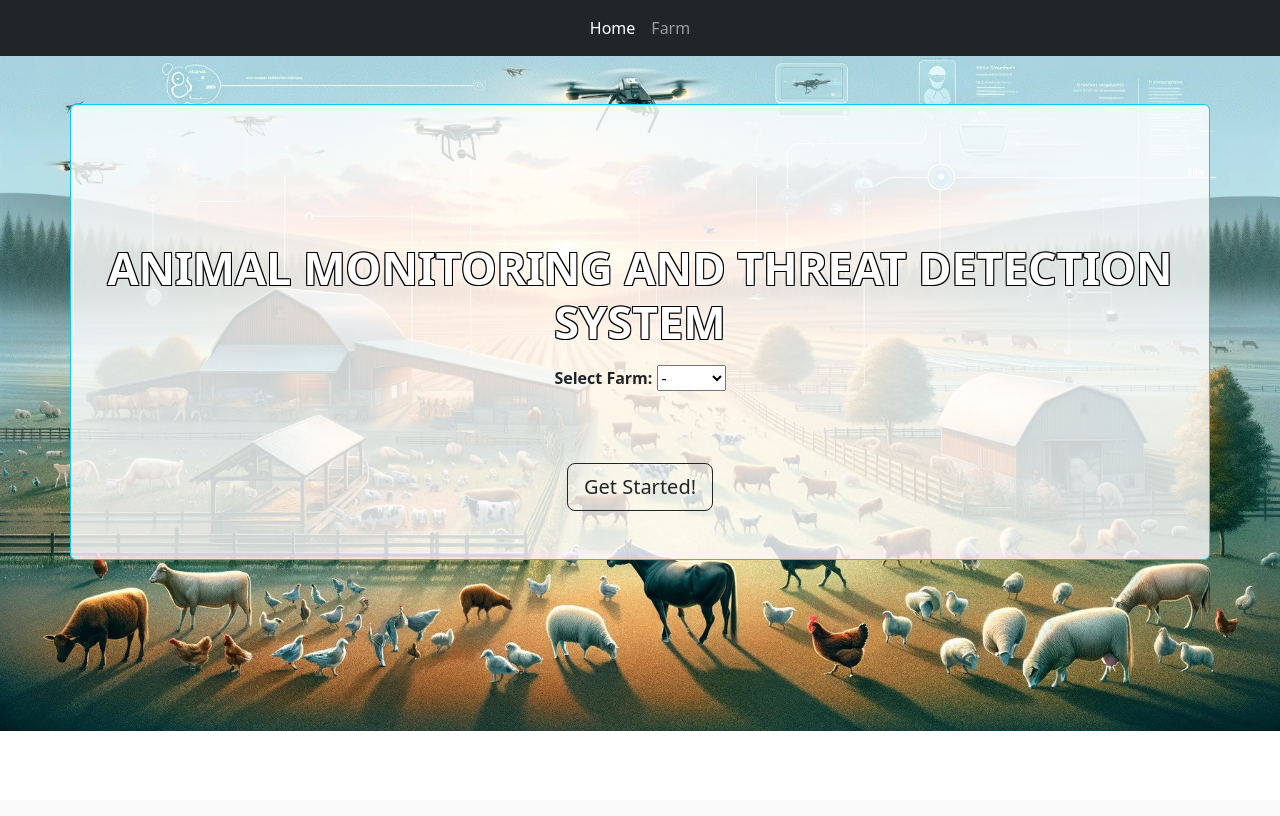
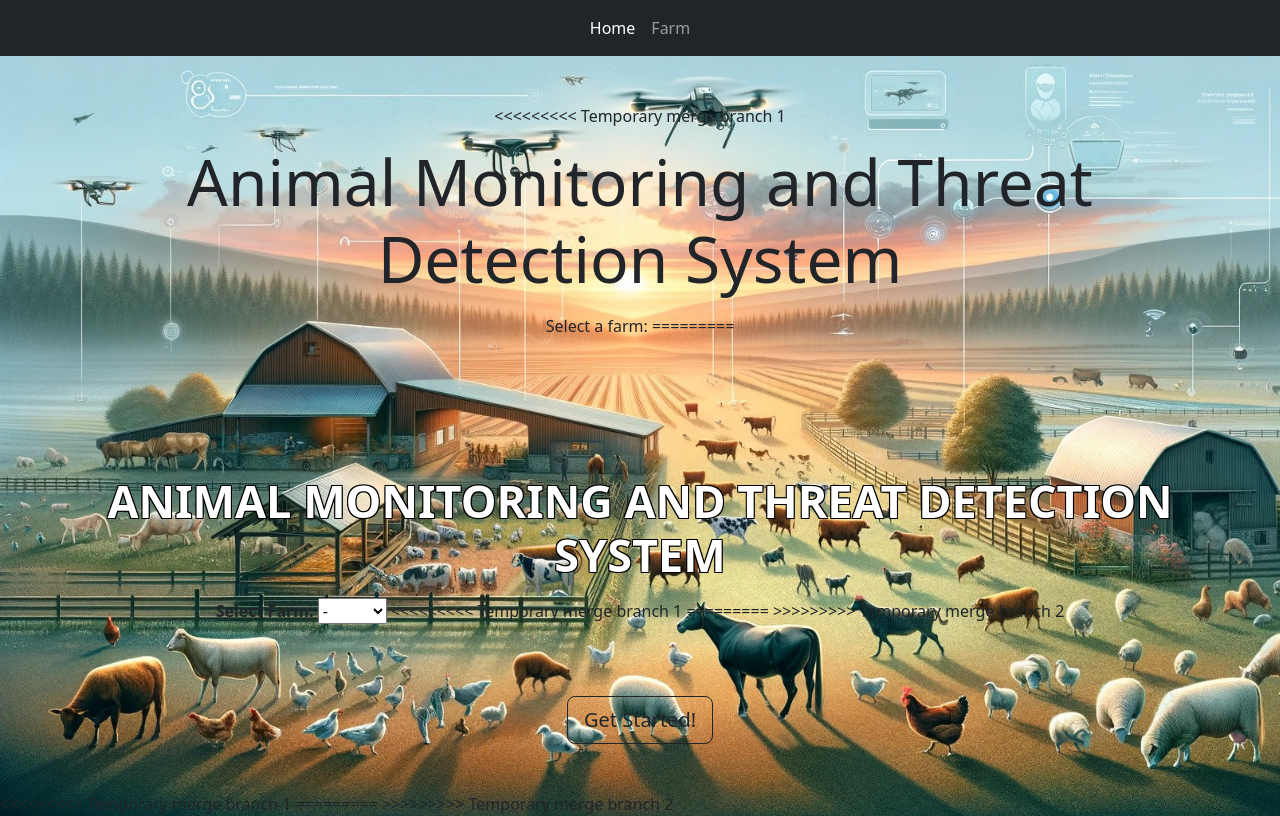
Before and after one commit to Sidharth1919/Animal-detection-Yolov8-Flask, a Flask app: page / in a window 1280 px wide. Before the commit the page ends 731 px from the top, so only its background shows below. Run offline with Flask 3, Linux system fonts and the light colour scheme; some libraries are stand-ins or nearby versions.

Commit message:
idk (#7)
* changed home page heading

* bg image

* adjusted the title

* table border and real time data background

---------

Co-authored-by: Sidharth Ajul <88034533+Sidharth1919@users.noreply.github.com>

```diff
--- a/templates/index.html
+++ b/templates/index.html
@@ -4,13 +4,17 @@
 
 <!-- heading -->
 
-<div class="container border border-info rounded mt-5 text-center" style="background-color: rgba(255, 255, 255, 0.8);">
+<div class="container mt-5 text-center">
   <i class="fa-solid fa-camera-cctv"></i>
-<h1 class="display-3 my-3 custom-border" style="color: white; font-weight: bold; text-shadow: -1px -1px 0 #000, 1px -1px 0 #000, -1px 1px 0 #000, 1px 1px 0 #000; padding-top: 120px;">
+<<<<<<<<< Temporary merge branch 1
+  <h1 class="display-3 my-3"><b>Animal Monitoring and Threat Detection System</b></h1>
+  <form id="farmForm" action="/set_class_index" method="post">
+    <label for="farm">Select a farm:</label>
+=========
+  <h1 class="display-3 my-3 custom-border" style="color: white; font-weight: bold; text-shadow: -1px -1px 0 #000, 1px -1px 0 #000, -1px 1px 0 #000, 1px 1px 0 #000; padding-top: 120px;">
     ANIMAL MONITORING AND THREAT DETECTION SYSTEM
   </h1>
-  <!-- <h1 class="display-3 my-3"><b>Animal Monitoring and Threat Detection System</b></h1> -->
-  <form id="farmForm" action="/set_class_index" method="post">
+  <form id="farmForm">
     <label for="farm" style="font-weight: bold;">Select Farm:</label>
     <select name="farm" id="farmSelect">
       <option>-</option>
@@ -18,16 +22,22 @@
       <option value="18">Sheep</option>
       <option value="17">Pig</option>
     </select>
-    <div id="errorMessage" style="display: none; color: rgb(255, 0, 0);padding: 20px 5px; margin-top: 10px;">
+<<<<<<<<< Temporary merge branch 1
+    <!-- Hidden input for class index -->
+    <input type="hidden" id="classIndexInput" name="classIndex" value="">
+=========
+    <div id="errorMessage" style="display: none; background-color: white; color: black; font-weight: bold; border: 1px solid black; border-radius: 0; padding: 20px 5px; margin-top: 10px;">
       Please select a valid farm from the dropdown.
     </div>
-    <!-- Hidden input for class index -->
-    <input type="hidden" id="classIndexInput" name="classIndex" value="">
+>>>>>>>>> Temporary merge branch 2
     <br><br>
     <button href="/farm" class="btn btn-outline-dark btn-lg my-5" id="getStartedButton" type="submit">Get Started!</button>
 </form>
 
 </div>
+<<<<<<<<< Temporary merge branch 1
+<script src="https://cdn.socket.io/4.0.0/socket.io.min.js"></script>
+=========
 <style>
   .custom-border {
     border-color: #000; /* Darker black color */
@@ -36,7 +46,8 @@
   }
 
 </style>
-<script src="https://cdn.socket.io/4.0.0/socket.io.min.js"></script>
+
+>>>>>>>>> Temporary merge branch 2
 
 <script>
   const form = document.getElementById('farmForm');
@@ -45,22 +56,18 @@
   getStartedButton.addEventListener('click', function(event) {
     event.preventDefault();
 
-    const ValueCheck = document.getElementById('farmSelect').value;
+    const selectedFarm = document.getElementById('farmSelect').value;
     const errorMessage = document.getElementById('errorMessage');
 
-    if (ValueCheck === "-") {
+    if (selectedFarm === "-") {
+      // Show the custom message
       errorMessage.style.display = 'block';
-      return;
+      return; // Stop the function here to prevent redirect
     } else {
       errorMessage.style.display = 'none'; // Hide message if the user selects a valid option
     }
 
-    // Get the selected <option> element
-    const selectElement = document.getElementById('farmSelect');
-    const selectedOption = selectElement.selectedOptions[0];
-
-    // Get the text content
-    const selectedFarm = selectedOption.textContent.trim();
+>>>>>>>>> Temporary merge branch 2
 
     // Store selected farm in local storage
     localStorage.setItem('selectedFarm', selectedFarm);
```
